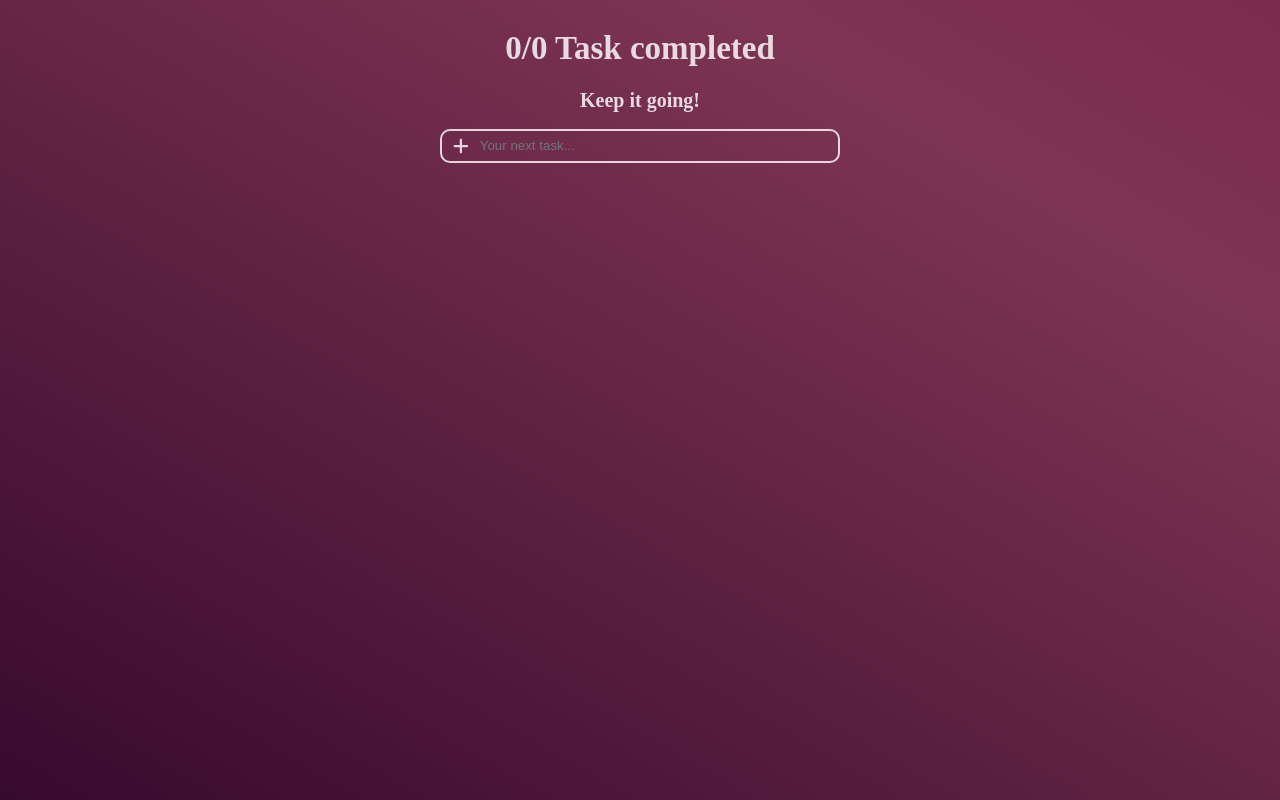
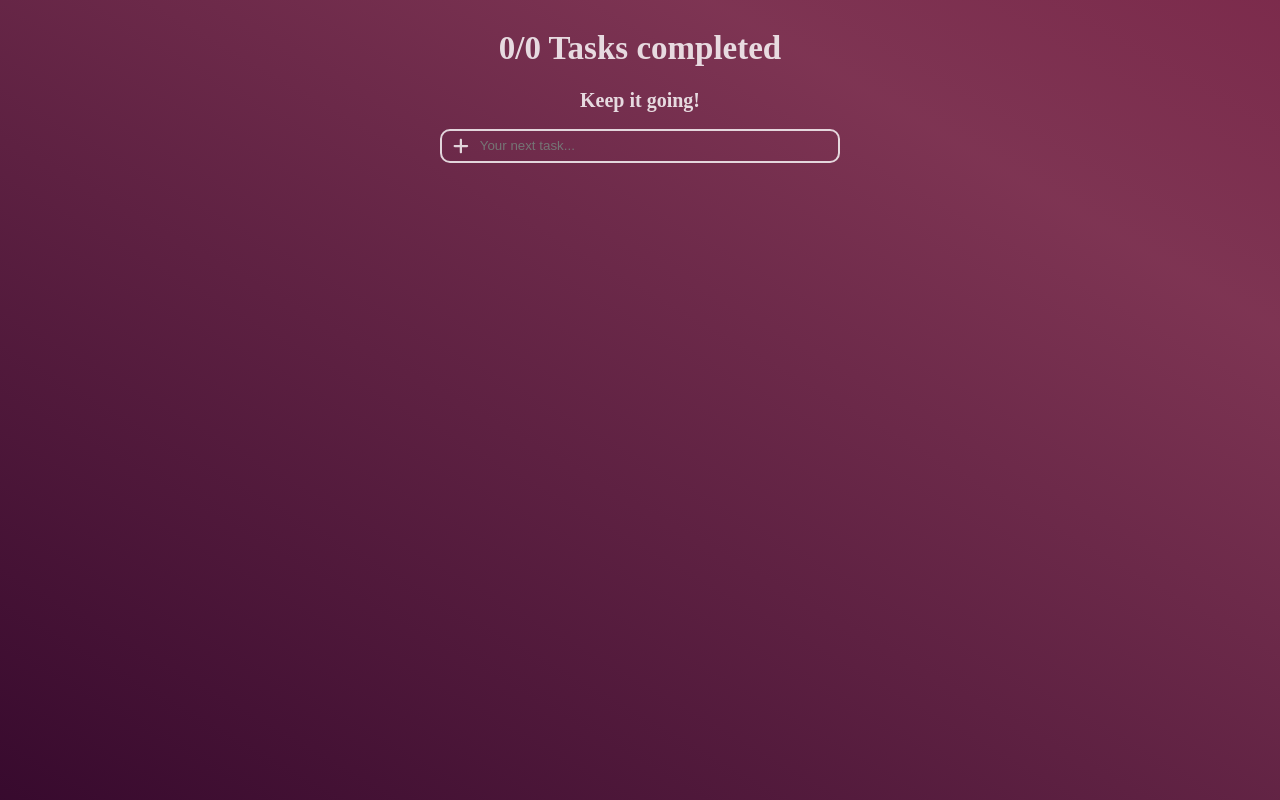
Before and after one commit to pr3civk/todo-app, a React (Create React App) app: page / in a window 1280 px wide. Built offline with nearby package versions, Linux system fonts and the light colour scheme; a web font is replaced by a local one.

Commit message:
Revert "test"
This reverts commit 63624a7228fbd82c9d6f17b799291857ddd2885e.

```diff
--- a/src/App.js
+++ b/src/App.js
@@ -53,7 +53,7 @@ function App() {
   return (
     <main>
       <h1>
-        {numberCompletedTasks}/{numberTotalTasks} Task completed
+        {numberCompletedTasks}/{numberTotalTasks} Tasks completed
       </h1>
       <h2>{getMessage()}</h2>
       <TaskForm onAdd={addTask} />
```
